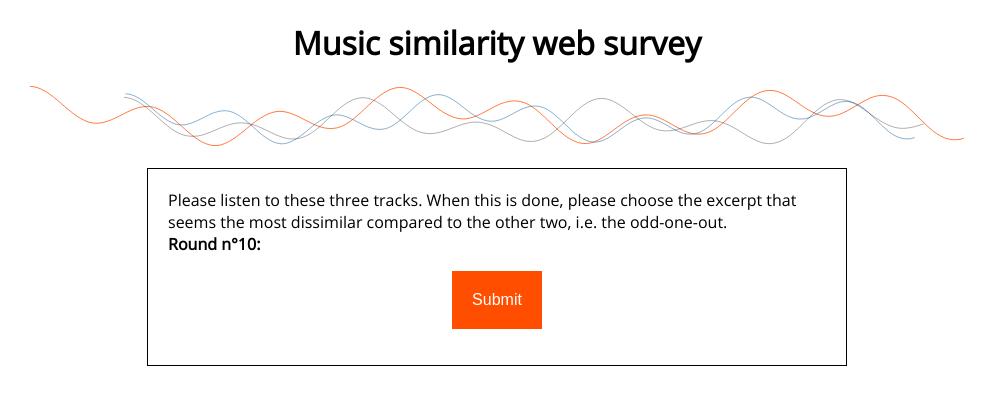
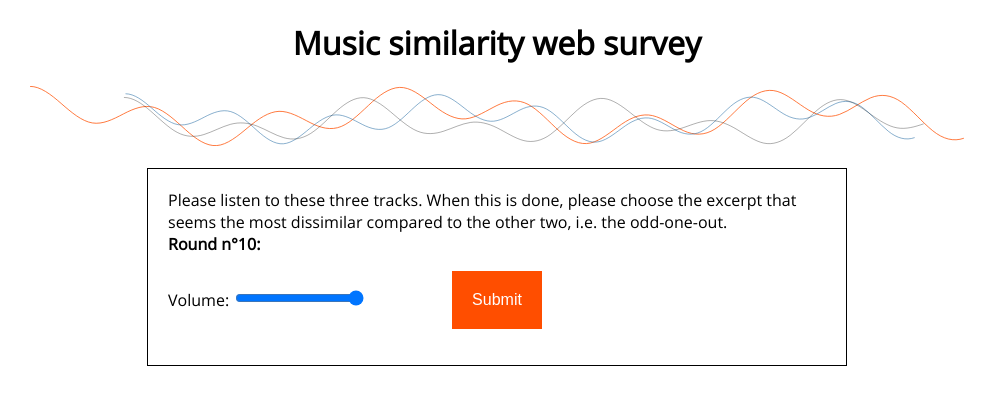
Before and after one commit to Polochon-street/bliss-metric-learning, a Flask app: template templates/survey.html in a window 1280 px wide. Shown: the top 405 px of the page, without its empty margins (143-1138 px from the left). Run offline with Flask 3, Linux system fonts and the light colour scheme; the template is opened without the code that fills it: values that come from a table or form of the project are taken from there, most other values are stand-ins (such as "Sample title", 1, 10 or a date in 2020); parts of the project's set-up code (start-up, migrations or seed data) failed here and were passed over.

Commit message:
Add global volume synced to localstorage
Positioning is a bit rough. Potentially you could get also sync the
volume of the players by listening for the `volumechange` event on each
of them. But the players in my browser don't seem to have a volume bar!

`accent-color: black` is to match the progress bars on the player in my
browser. Not sure how widely applicable that is, but the default color
is blue, and there is no other blue on the page.

```diff
--- a/static/css/style.css
+++ b/static/css/style.css
@@ -206,3 +206,13 @@
 audio::-webkit-media-controls-enclosure {
 	overflow: hidden;
 }
+
+#buttons {
+  position: relative;
+}
+
+#volume-container {
+  position: absolute;
+  top: 30%;  // approximately vertically centered :/
+  accent-color: black;
+}
--- a/templates/survey.html
+++ b/templates/survey.html
@@ -26,7 +26,13 @@
         {% for error in form.picked_song.errors %}
           <span class='error'>{{ error }}</span>
         {% endfor %}
-        <button class='center button' type='submit' value='Submit'>Submit</button>
+        <div id='buttons'>
+          <div id='volume-container'>
+           Volume:
+          <input id='volume' type='range' min='0' max='1' step='0.01'>
+          </div>
+          <button class='center button' type='submit' value='Submit'>Submit</button>
+        </div>
       </form>
     </p>
     <script>
@@ -47,6 +53,21 @@
           })
         }
       }
+
+      var volumeEl = document.querySelector('#volume')
+      function setVolume(value) {
+        localStorage.setItem('volume', value)
+        var players = document.querySelectorAll('audio')
+        for (player of players) {
+          player.volume = value
+        }
+      }
+      // "input" = slider movement, "change" = deselected
+      volumeEl.addEventListener('input', (ev) => setVolume(ev.target.value))
+      volumeEl.addEventListener('change', (ev) => setVolume(ev.target.value))
+      var startingVolume = localStorage.getItem('volume') || 1
+      volumeEl.value = startingVolume
+      setVolume(startingVolume)
     </script>
   </body>
 </html>
```
